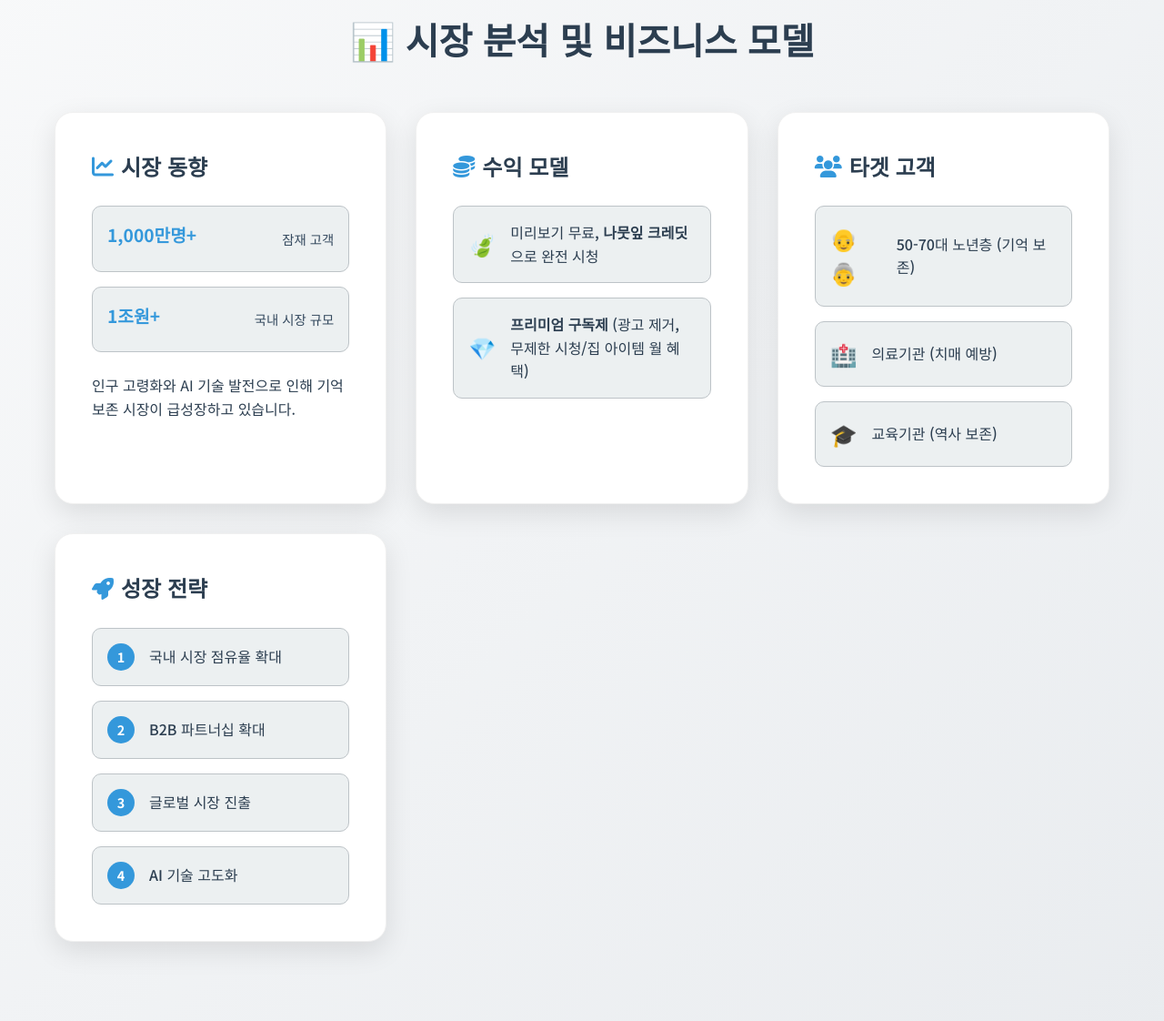
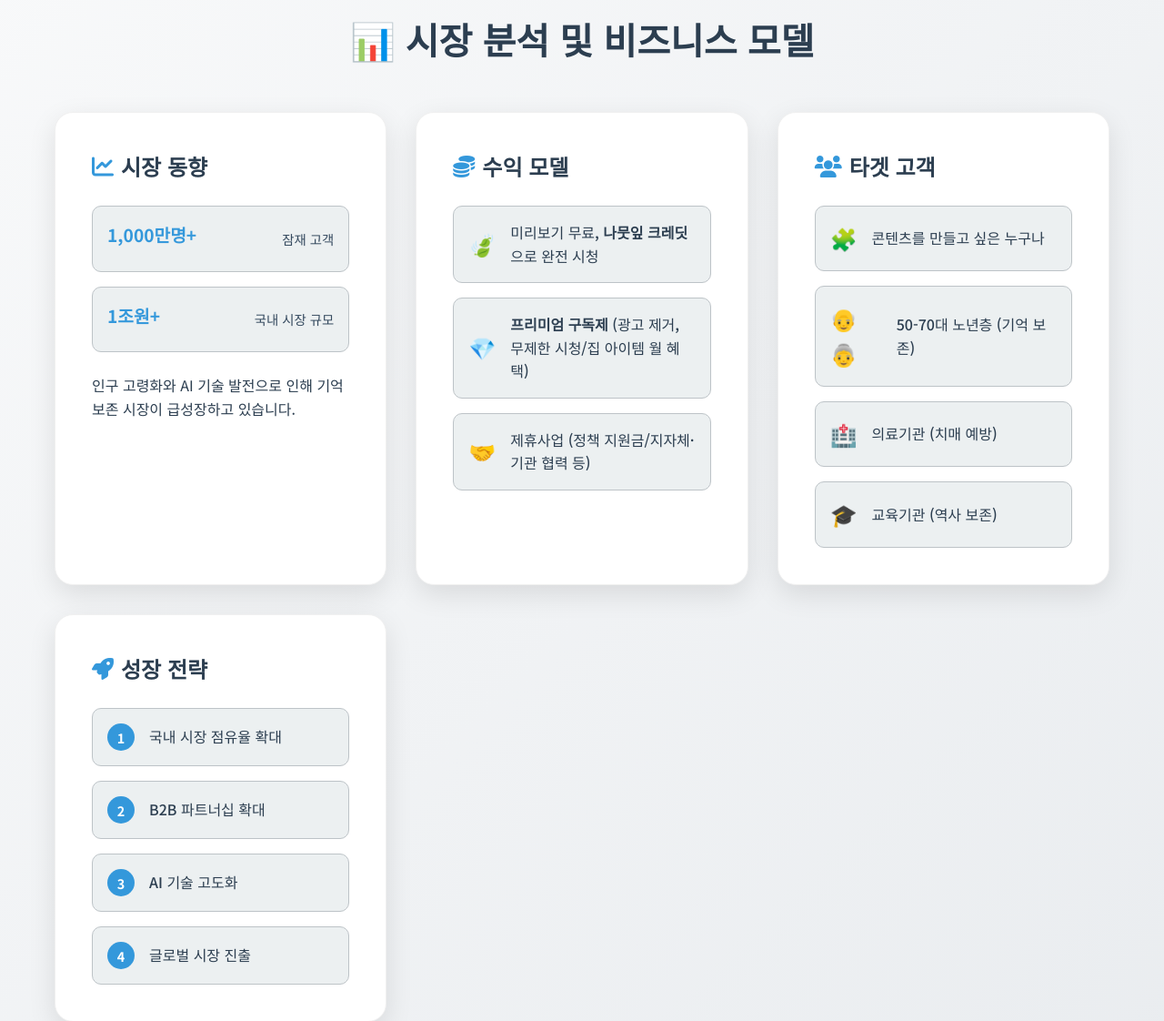
Before and after one commit to FPE-LAB/ai-memory-platform-, a Flask app: page / in a window 1280 px wide. Shown: the part 4516-5638 px from the top of the page at 91% size. Run offline with Flask 3, Linux system fonts and the light colour scheme.

Commit message:
Business model: add partnership/policy funding; Target: add 'anyone who wants to create content' to top; Growth: swap #3/#4 (AI first, Global second)

```diff
--- a/templates/index.html
+++ b/templates/index.html
@@ -1504,12 +1504,20 @@
               <span class="revenue-icon">💎</span>
               <span class="revenue-text"><strong>프리미엄 구독제</strong> (광고 제거, 무제한 시청/집 아이템 월 혜택)</span>
             </div>
+            <div class="revenue-item">
+              <span class="revenue-icon">🤝</span>
+              <span class="revenue-text">제휴사업 (정책 지원금/지자체·기관 협력 등)</span>
+            </div>
           </div>
         </div>
 
         <div class="business-card">
           <h3><i class="fas fa-users"></i> 타겟 고객</h3>
           <div class="target-segments">
+            <div class="segment-item">
+              <span class="segment-icon">🧩</span>
+              <span class="segment-text">콘텐츠를 만들고 싶은 누구나</span>
+            </div>
             <div class="segment-item">
               <span class="segment-icon">👴👵</span>
               <span class="segment-text">50-70대 노년층 (기억 보존)</span>
@@ -1538,11 +1546,11 @@
             </div>
             <div class="strategy-item">
               <span class="strategy-number">3</span>
-              <span class="strategy-text">글로벌 시장 진출</span>
+              <span class="strategy-text">AI 기술 고도화</span>
             </div>
             <div class="strategy-item">
               <span class="strategy-number">4</span>
-              <span class="strategy-text">AI 기술 고도화</span>
+              <span class="strategy-text">글로벌 시장 진출</span>
             </div>
           </div>
         </div>
```
